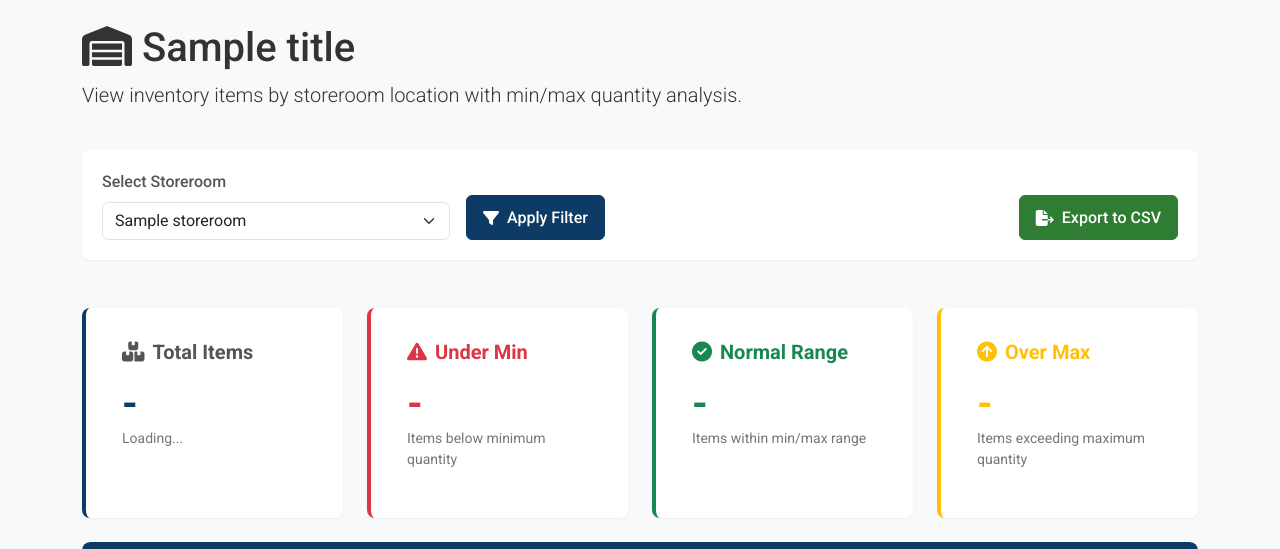
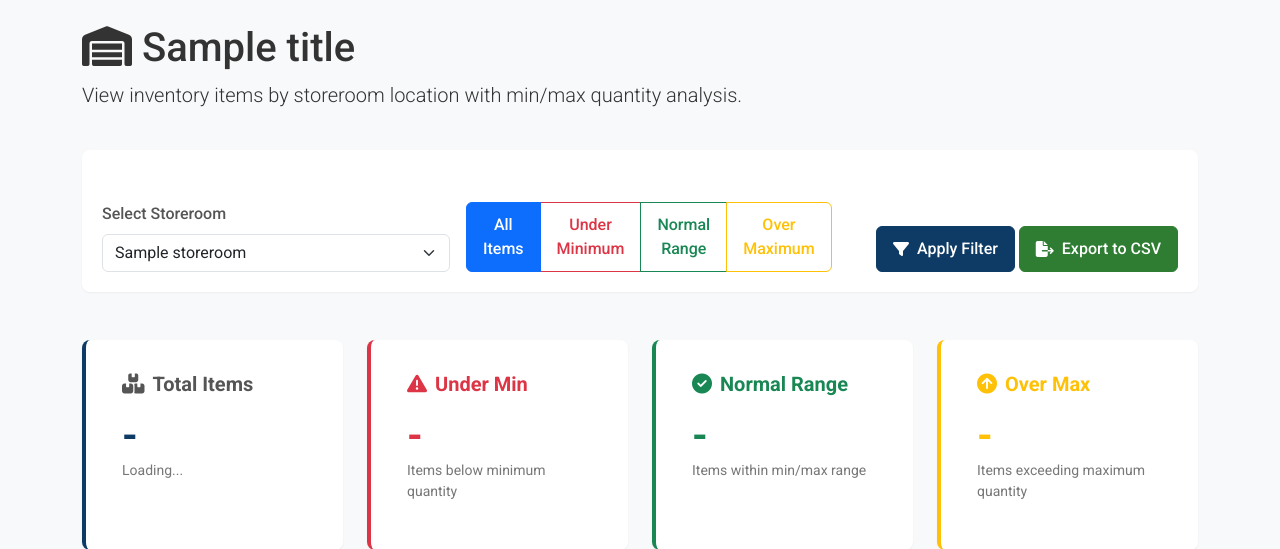
Before and after one commit to joshgrubb/Flask-Reporting, a Flask app: template app/templates/groups/warehouse/stock_by_storeroom/index.html in a window 1280 px wide. Shown: the part 110-659 px from the top of the page. Run offline with Flask 3, Linux system fonts and the light colour scheme; the template is opened without the code that fills it: most values are stand-ins (such as "Sample title", 1, 10 or a date in 2020); data that the repository does not hold is empty; some libraries are stand-ins or nearby versions.

Commit message:
Implemented filters for under min, over max, within range, and all items to stock_by_storeroom report

```diff
--- a/app/static/js/warehouse/stock_by_storeroom.js
+++ b/app/static/js/warehouse/stock_by_storeroom.js
@@ -5,19 +5,40 @@
  * including loading data, initializing charts, and handling user interactions.
  */
 
+// Define globally
+function applyStatusFilter(filterId) {
+    const table = $('#stockTable').DataTable();
+    table.search('').columns().search('').draw();
+    if (filterId === 'filterUnderMin') {
+        table.column(7).search('Under Min').draw();
+    } else if (filterId === 'filterNormal') {
+        table.column(7).search('Normal').draw();
+    } else if (filterId === 'filterOverMax') {
+        table.column(7).search('Over Max').draw();
+    }
+    updateFilteredCount(table.rows({ search: 'applied' }).count());
+}
+
+function updateFilteredCount(count) {
+    const storeroom = $('#storeroomSelect').val();
+    const totalCount = $('#stockTable').DataTable().rows().count();
+    if (count === totalCount) {
+        $('#storeroomInfo').text(`Storeroom: ${storeroom}`);
+    } else {
+        $('#storeroomInfo').text(`Storeroom: ${storeroom} (Showing ${count} of ${totalCount} items)`);
+    }
+}
+
 // Document ready function
 $(document).ready(function () {
-    // Initial data load
     loadData();
-
-    // Event handlers
-    $('#applyFilters').click(function () {
-        loadData();
+    $('#filterAll, #filterUnderMin, #filterNormal, #filterOverMax').click(function () {
+        $('#filterAll, #filterUnderMin, #filterNormal, #filterOverMax').removeClass('active');
+        $(this).addClass('active');
+        applyStatusFilter($(this).attr('id'));
     });
-
-    $('#exportData').click(function () {
-        exportReportData();
-    });
+    $('#applyFilters').click(loadData);
+    $('#exportData').click(exportReportData);
 });
 
 /**
@@ -31,6 +52,8 @@ function loadData() {
         showError('Please select a storeroom');
         return;
     }
+    $('#filterAll, #filterUnderMin, #filterNormal, #filterOverMax').removeClass('active');
+    $('#filterAll').addClass('active');
 
     // Show loading indicators
     $('#dataTableContainer').addClass('loading');
@@ -191,6 +214,20 @@ function initDataTable(data) {
 
     // Initialize DataTable
     const table = $('#stockTable').DataTable(dataTableOptions);
+
+    const activeFilterId = $('.btn-group button.active').attr('id');
+    if (activeFilterId && activeFilterId !== 'filterAll') {
+        // Re-apply the active filter after redrawing
+        setTimeout(() => {
+            applyStatusFilter(activeFilterId);
+        }, 100);
+    }
+
+    // Add this event handler to the DataTable
+    table.on('draw', function () {
+        const visibleRows = table.rows({ search: 'applied' }).count();
+        updateFilteredCount(visibleRows);
+    });
 
     // Window resize handler
     $(window).on('resize', function () {
--- a/app/templates/groups/warehouse/stock_by_storeroom/index.html
+++ b/app/templates/groups/warehouse/stock_by_storeroom/index.html
@@ -28,6 +28,7 @@
         <div class="filters">
             <form id="reportFilters">
                 <div class="row g-3 align-items-end">
+                    <!-- Storeroom Dropdown -->
                     <div class="col-md-4">
                         <label for="storeroomSelect" class="form-label">Select Storeroom</label>
                         <select class="form-select" id="storeroomSelect" name="storeroom">
@@ -38,11 +39,27 @@
                             {% endfor %}
                         </select>
                     </div>
-                    <div class="col-md-8">
+                    <!-- Filter Buttons -->
+                    <div class="col-md-4">
+                        <!-- Optional empty label to maintain vertical alignment -->
+                        <label class="form-label d-block">&nbsp;</label>
+                        <div class="btn-group" role="group" aria-label="Stock Level Filters">
+                            <button type="button" class="btn btn-outline-primary active" id="filterAll">All
+                                Items</button>
+                            <button type="button" class="btn btn-outline-danger" id="filterUnderMin">Under
+                                Minimum</button>
+                            <button type="button" class="btn btn-outline-success" id="filterNormal">Normal
+                                Range</button>
+                            <button type="button" class="btn btn-outline-warning" id="filterOverMax">Over
+                                Maximum</button>
+                        </div>
+                    </div>
+                    <!-- Apply/Export Buttons -->
+                    <div class="col-md-4 text-end">
                         <button type="button" id="applyFilters" class="btn btn-primary">
                             <i class="fas fa-filter"></i> Apply Filter
                         </button>
-                        <button type="button" id="exportData" class="btn btn-success float-end">
+                        <button type="button" id="exportData" class="btn btn-success">
                             <i class="fas fa-file-export"></i> Export to CSV
                         </button>
                     </div>
@@ -51,6 +68,7 @@
         </div>
     </div>
 </div>
+
 
 <!-- Summary Stats -->
 <div class="row mb-4">
```
